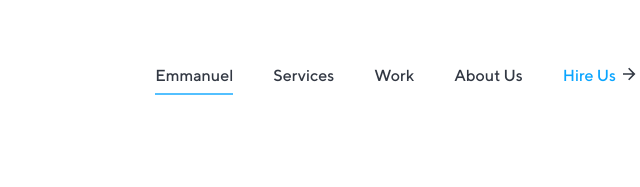
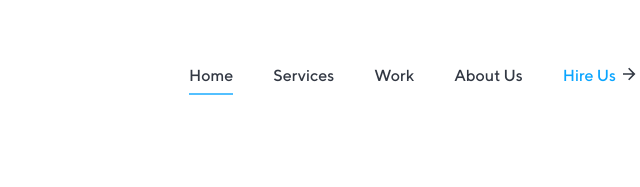
Before and after one commit to devstackng/devstackng.github.io, a plain HTML site: page index.html in a window 1280 px wide. Shown: the top 187 px of the page, 564-1204 px from the left. Drawn offline with nearby package versions, Linux system fonts and the light colour scheme.

Commit message:
remove type

```diff
--- a/index.html
+++ b/index.html
@@ -60,7 +60,7 @@
         <div class="collapse navbar-collapse" id="symphNavbar">
             <ul class="navbar-nav ml-auto">
                 <li class="nav-item active">
-                    <a class="nav-link" href="index.html">Emmanuel
+                    <a class="nav-link" href="index.html">Home
                     </a>
                 </li>
                 <li class="nav-item">
```
